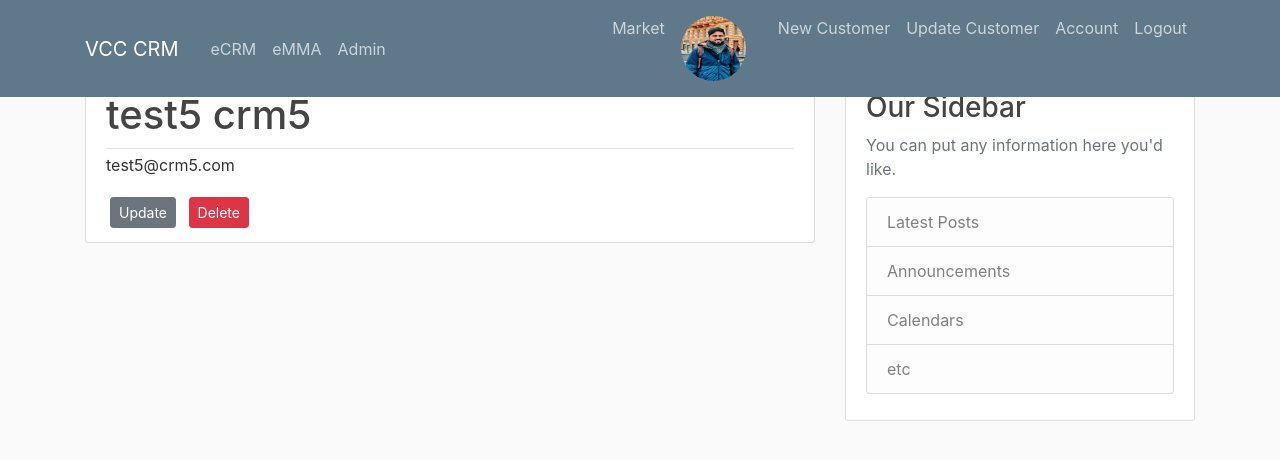
After one commit to Rachitbhat29/CRM, a Flask app: page /customer/5 in a window 1280 px wide. The commit adds this page. Shown: the top 460 px of the page. Run offline with Flask 2, Linux system fonts and the light colour scheme; a user stored in the database is signed in; data comes from the database, SQL or seed files in the repository; both versions use the stored data as it was after the commit; some libraries are stand-ins or nearby versions.

Commit message:
Added functionality for adding , deleting and updating the customer

```diff
--- /dev/null
+++ b/CRM/Templates/customer.html
@@ -0,0 +1,35 @@
+
+{% extends "layout.html" %}
+{% block content%}
+        <article class="media content-section">
+          <div class="media-body">
+            <div class="article-metadata">
+                <h1>{{ post.first_name + ' ' + post.last_name}}</h1>
+            </div>
+             <p>{{ post.email}}</p>
+              <div>
+                  <a class="btn btn-secondary btn-sm m-1" href=" {{url_for('update_customer', cust_id = post.cust_id )}}">Update</a>
+                  <button class="btn btn-danger btn-sm m-1" data-toggle="modal" data-target="#deleteModal">Delete</button>
+              </div>
+          </div>
+        </article>
+        <!-- Modal -->
+<div class="modal fade" id="deleteModal" tabindex="-1" role="dialog" aria-labelledby="deleteModalLabel" aria-hidden="true">
+  <div class="modal-dialog" role="document">
+    <div class="modal-content">
+      <div class="modal-header">
+        <h5 class="modal-title" id="deleteModalLabel">Delete this Customer?</h5>
+        <button type="button" class="close" data-dismiss="modal" aria-label="Close">
+          <span aria-hidden="true">&times;</span>
+        </button>
+      </div>
+      <div class="modal-footer">
+        <button type="button" class="btn btn-secondary" data-dismiss="modal">Close</button>
+        <form action="{{ url_for('delete_customer' , cust_id= post.cust_id)}}" method="post">
+            <input class="btn btn-danger" type="submit" value="Delete">
+        </form>
+      </div>
+    </div>
+  </div>
+</div>
+{% endblock content %}
--- a/CRM/Templates/layout.html
+++ b/CRM/Templates/layout.html
@@ -34,7 +34,9 @@
             <div class="navbar-nav">
               <a class="nav-item nav-link" href="{{ url_for('home')}}">Market</a>
               {% if current_user.is_authenticated %}
+                <a class="nav-item nav-link" href="{{ url_for('account')}}"><img class="rounded-circle article-img" src=" {{ url_for('static',filename = 'profile_pics/' + current_user.image_file) }}"></img></a>
                 <a class="nav-item nav-link" href="{{ url_for('new_customer')}}">New Customer</a>
+                <a class="nav-item nav-link" href="{{ url_for('update_customer', cust_id =1)}}">Update Customer</a>
                 <a class="nav-item nav-link" href="{{ url_for('account')}}">Account</a>
                 <a class="nav-item nav-link" href="{{ url_for('logout')}}">Logout</a>
               {% else %}
--- a/CRM/forms.py
+++ b/CRM/forms.py
@@ -47,7 +47,7 @@ class UpdateAccountForm(FlaskForm):
                 raise ValidationError('This email is taken, Please enter a new one.')
 
 
-class CreateConsumerForm(FlaskForm):
+class CreateCustomerForm(FlaskForm):
     first_name = StringField('Firstname', validators=[DataRequired()])
     last_name = StringField('Lastname', validators=[DataRequired()])
     email = StringField('Email', validators=[DataRequired(), Email()])
--- a/CRM/models.py
+++ b/CRM/models.py
@@ -24,7 +24,7 @@ class Customer(db.Model):
     posts = db.relationship('Addresses', backref = 'customerdata', lazy= True)
 
     def  __repr__(self):
-        return f"Customer('{self.first_name}','{self.last_name}','{self.image_file}')"
+        return f"Customer('{self.first_name}','{self.last_name}','{self.email}','{self.cust_id}')"
 
 class Addresses(db.Model):
     cust_id = db.Column(db.Integer, primary_key = True)
--- a/CRM/route.py
+++ b/CRM/route.py
@@ -4,30 +4,34 @@ import datetime
 from PIL import Image
 from flask import render_template, url_for, flash, redirect, request
 from CRM import app, db, bcrypt
-from CRM.forms import RegistrationForm,LoginForm, UpdateAccountForm, CreateConsumerForm
+from CRM.forms import RegistrationForm,LoginForm, UpdateAccountForm, CreateCustomerForm
 from CRM.models import User,Customer,Addresses
 from flask_login import login_user, current_user, logout_user, login_required
 
-customers_date = [
+"""
+customers_data = [
     {
         'cust_id': '1',
-        'First_name': 'John',
-        'Last_name': 'M',
+        'first_name': 'John',
+        'last_name': 'M',
+        'email': 'abc@a.com',
         'Address': '123 Washington'
     },
     {
         'cust_id' : '2',
-        'First_name' : 'Ron',
-        'Last_name' : 'K',
+        'first_name' : 'Ron',
+        'last_name' : 'K',
+        'email': 'bcd@b.com',
         'Address' : '321 Newyork'
     }
 
-]
+]"""
 
 @app.route("/")
 @app.route("/home")
 def home():
-    return render_template('Home.html', posts= customers_date)
+    customers_data=Customer.query.all()
+    return render_template('Home.html', posts= customers_data)
 
 @app.route("/register", methods= ['GET','POST'])
 def register():
@@ -98,17 +102,60 @@ def account():
     return render_template('account.html', title='Account', image_file= image_file, form=form)
 
 
-@app.route("/new_customer", methods= ['GET','POST'])
+@app.route("/eCRM/new_customer", methods= ['GET','POST'])
 @login_required
 def new_customer():
-    form = CreateConsumerForm()
+    form = CreateCustomerForm()
     if form.validate_on_submit():
-        customer = Customer(first_name = form.first_name.data, last_name = form.last_name.data, email= form.email.data)
+        customer = Customer(first_name=form.first_name.data, last_name=form.last_name.data, email=form.email.data)
         db.session.add(customer)
-        customer1 = Customer.query.filter_by(first_name = form.first_name.data, last_name=form.last_name.data, email= form.email.data).first()
-        address = Addresses(address=form.address.data,date_posted= datetime.datetime.now(),cust_id=customer1.cust_id, customer_id=customer1.cust_id)
+        customer_data = Customer.query.filter_by(first_name = form.first_name.data, last_name=form.last_name.data, email= form.email.data).first()
+        address = Addresses(address=form.address.data,date_posted= datetime.datetime.now(),cust_id=customer_data.cust_id, customer_id=customer_data.cust_id)
         db.session.add(address)
         db.session.commit()
-        flash('Customer has been craeted')
+        flash('Customer has been created','success')
         return redirect(url_for('home'))
     return render_template('create_customer.html', title='New Customer', form = form)
+
+
+@app.route("/customer/<int:cust_id>" , methods= ['GET','POST'])
+@login_required
+def open_customer(cust_id):
+    cust = Customer.query.get_or_404(int(cust_id))
+    address = Addresses.query.get_or_404(cust_id)
+    return render_template('customer.html', post=cust)
+
+
+@app.route("/customer/<int:cust_id>/update", methods= ['GET','POST'])
+@login_required
+def update_customer(cust_id):
+    customer = Customer.query.get_or_404(int(cust_id))
+    address = Addresses.query.get_or_404(int(cust_id))
+    form = CreateCustomerForm()
+    if form.validate_on_submit():
+        customer.first_name=form.first_name.data
+        customer.last_name=form.last_name.data
+        customer.email=form.email.data
+        address.address=form.address.data
+        db.session.commit()
+        flash('Customer info has been udpated!', 'success')
+        return render_template('customer.html', post=customer)
+    elif request.method == 'GET':
+        form.first_name.data = customer.first_name
+        form.last_name.data =customer.last_name
+        form.email.data = customer.email
+        form.address.data = address.address
+        form.submit.label.text='Update'
+    return render_template('update_customer.html', title='Update Customer', form=form, legend= 'Update Customer', post= customer)
+
+
+@app.route("/customer/<int:cust_id>/delete", methods= ['POST'])
+@login_required
+def delete_customer(cust_id):
+    customer = Customer.query.get_or_404(int(cust_id))
+    address = Addresses.query.get_or_404(int(cust_id))
+    db.session.delete(customer)
+    db.session.delete(address)
+    db.session.commit()
+    flash('Customer has been deleted!','success')
+    return redirect(url_for('home'))
--- a/CRM/static/main.css
+++ b/CRM/static/main.css
@@ -51,6 +51,13 @@ a.article-title:hover {
   margin-right: 16px;
 }
 
+.nav-img {
+  height: 4px;
+  width: 4px;
+  margin-right: 36px;
+}
+
+
 .article-metadata {
   padding-bottom: 1px;
   margin-bottom: 4px;
```
Also changed, not shown: CRM/Templates/Home.html (+8 -9 lines), CRM/Templates/update_customer.html (renamed from CRM/Templates/create_customer.html, +5 -4 lines), CRM/site.db, CRM/static/profile_pics/6f83a68ab9263853.jpg (added).
